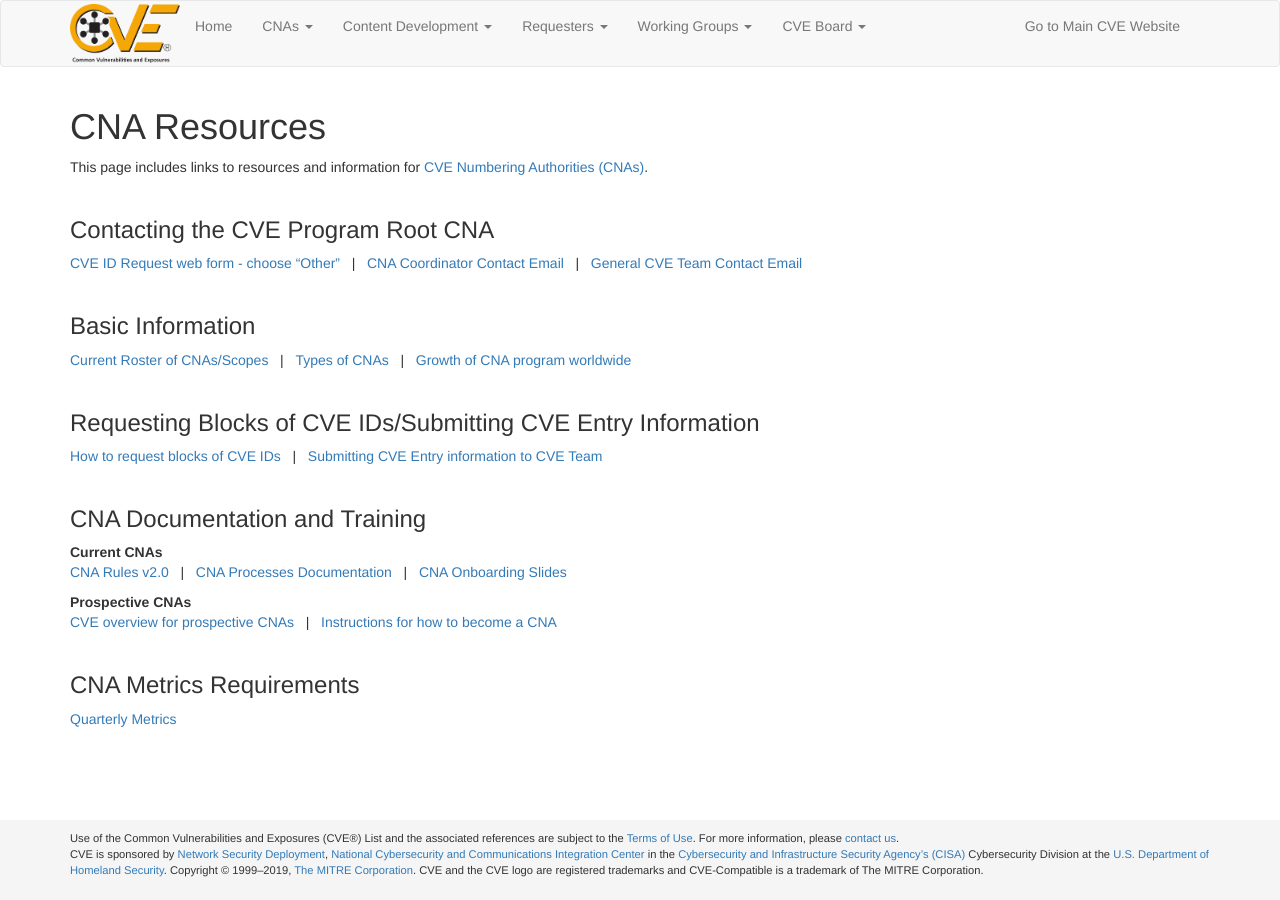
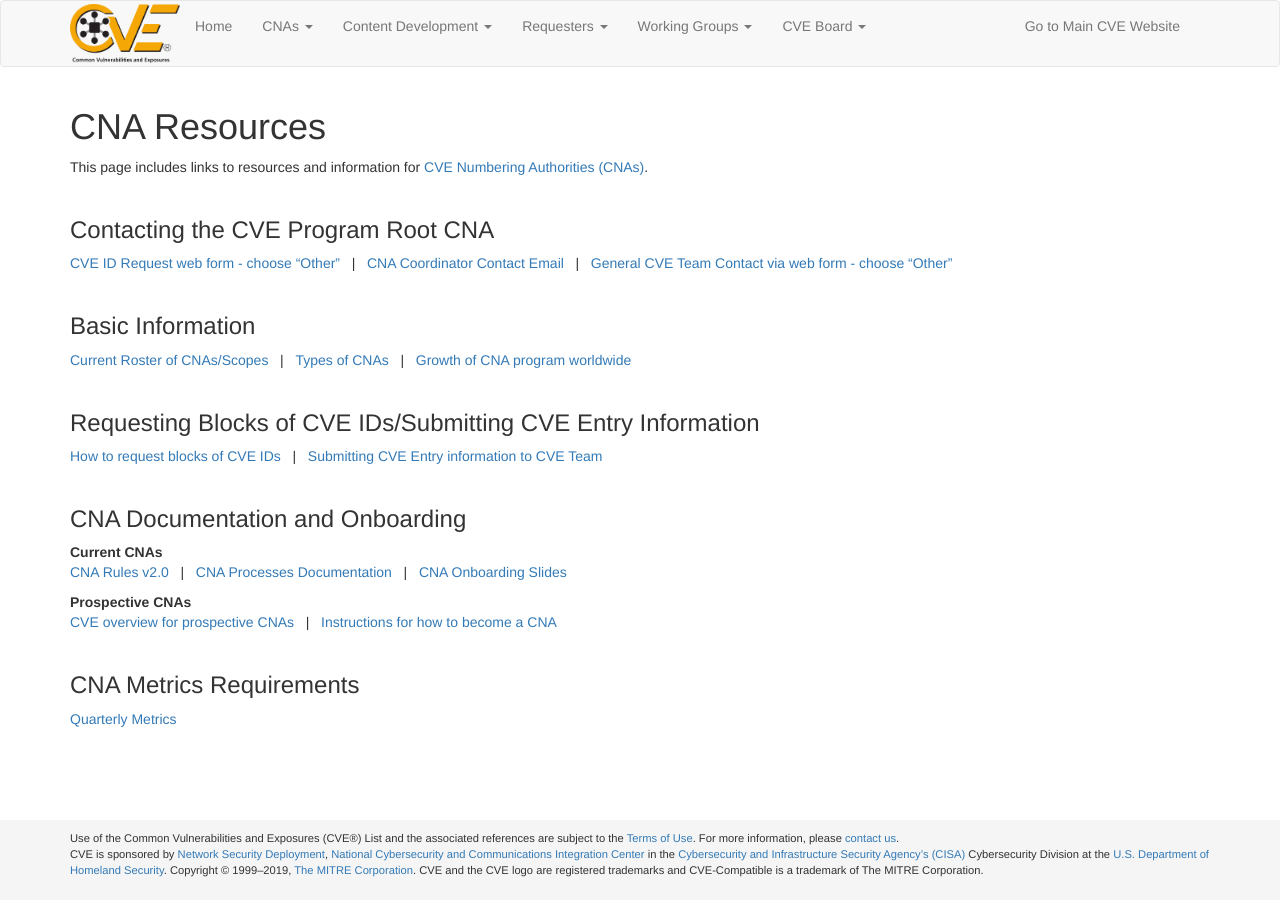
Before and after one commit to CVEProject/cveproject.github.io, a Jekyll site: the page built from docs/cna/resources/index.md, in a window 1280 px wide. Built offline with Jekyll 4.4.1, drawn with Linux system fonts in a browser that asks for light colours; nearby versions of some CDN libraries.

Commit message:
Update CNA Resources page
Update general contact method to be web form
Update terminology to "Onboarding"

```diff
--- a/docs/cna/resources/index.md
+++ b/docs/cna/resources/index.md
@@ -6,7 +6,7 @@ This page includes links to resources and information for [CVE Numbering Authori
 &nbsp;
 
 ### Contacting the CVE Program Root CNA
-[CVE ID Request web form - choose "Other"](https://cveform.mitre.org/)&nbsp;&nbsp;&nbsp;|&nbsp;&nbsp;&nbsp;[CNA Coordinator Contact Email](mailto:cna-coordinator@mitre.org)&nbsp;&nbsp;&nbsp;|&nbsp;&nbsp;&nbsp;[General CVE Team Contact Email](mailto:cve@mitre.org)
+[CVE ID Request web form - choose "Other"](https://cveform.mitre.org/)&nbsp;&nbsp;&nbsp;|&nbsp;&nbsp;&nbsp;[CNA Coordinator Contact Email](mailto:cna-coordinator@mitre.org)&nbsp;&nbsp;&nbsp;|&nbsp;&nbsp;&nbsp;[General CVE Team Contact via web form - choose "Other"](https://cveform.mitre.org/)
 &nbsp;
 &nbsp;
 
@@ -20,7 +20,7 @@ This page includes links to resources and information for [CVE Numbering Authori
 &nbsp;
 &nbsp;
 
-### CNA Documentation and Training
+### CNA Documentation and Onboarding
 **Current CNAs**
 [CNA Rules v2.0](https://cve.mitre.org/cve/cna/rules.html)&nbsp;&nbsp;&nbsp;|&nbsp;&nbsp;&nbsp;[CNA Processes Documentation](/docs/cna/processes_documentation/index.html)&nbsp;&nbsp;&nbsp;|&nbsp;&nbsp;&nbsp;[CNA Onboarding Slides](/docs/cna/onboarding/index.html)
 &nbsp;
```
